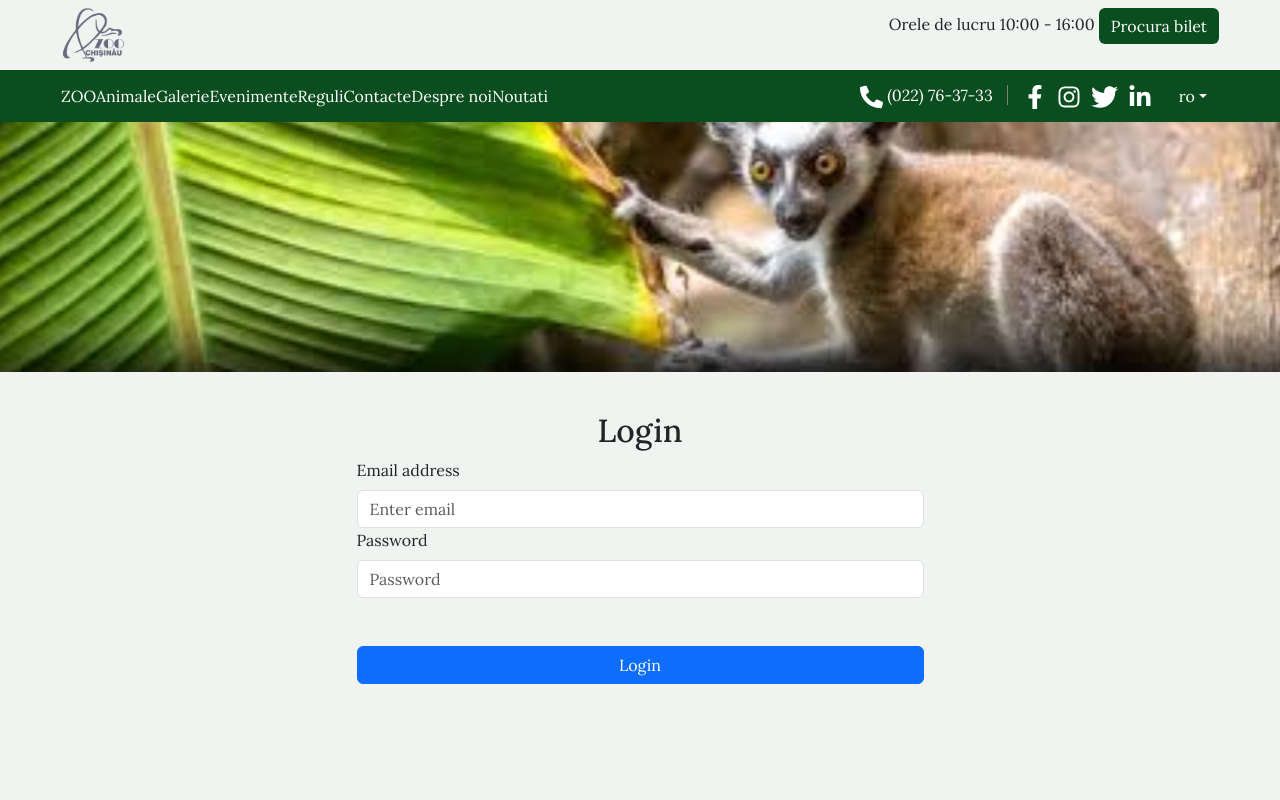
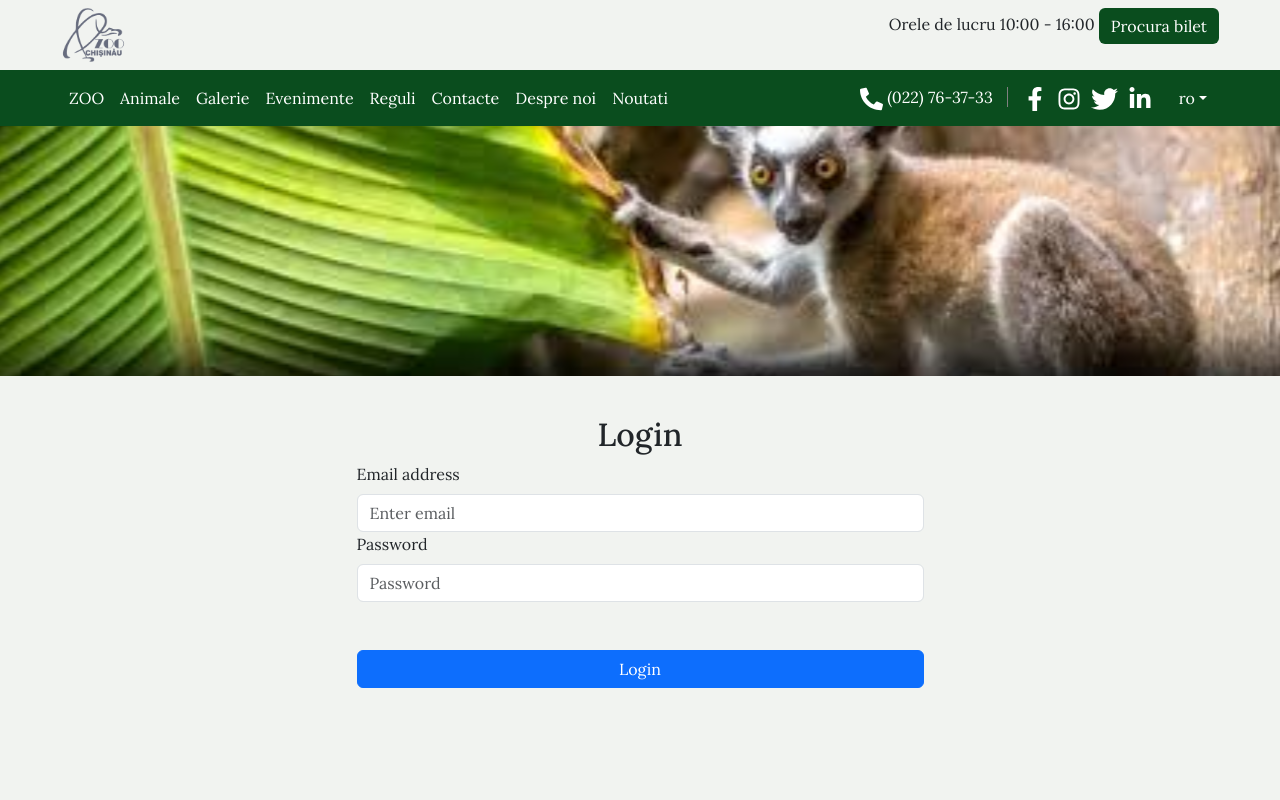
Before and after one commit to liubamiron/zoo_client, a React (Vite) app: page /login in a window 1280 px wide. Shown: the top 800 px of the page. Built offline with nearby package versions, Linux system fonts and the light colour scheme.

Commit message:
--navbar  changes

```diff
--- a/src/components/NavbarPage.jsx
+++ b/src/components/NavbarPage.jsx
@@ -32,14 +32,14 @@ function NavbarPage() {
                     <Navbar.Toggle aria-controls="basic-navbar-nav" className="mobile-menu-toggle" />
                     <Navbar.Collapse id="basic-navbar-nav" className={'navbar_menu'}>
                         <Nav className="me-auto align-content-center">
-                            <Link to="/" className="text_white">ZOO</Link>
-                            <Link to="/animals" className="text_white">{t('ANIMALS')}</Link>
-                            <Link to="/gallery" className="text_white">{t('GALLERY')}</Link>
-                            <Link to="/events" className="text_white">{t('EVENTS')}</Link>
-                            <Link to="/questions" className="text_white">{t('RULES')}</Link>
-                            <Link to="/contacts" className="text_white">{t('CONTACTS')}</Link>
-                            <Link to="/about" className="text_white">{t('ABOUT')}</Link>
-                            <Link to="/news" className="text_white">{t('NEWS')}</Link>
+                           <Link to="/" className="nav-link text_white">ZOO</Link>
+                            <Link to="/animals" className="nav-link text_white">{t('ANIMALS')}</Link>
+                            <Link to="/gallery" className="nav-link text_white">{t('GALLERY')}</Link>
+                            <Link to="/events" className="nav-link text_white">{t('EVENTS')}</Link>
+                            <Link to="/questions" className="nav-link text_white">{t('RULES')}</Link>
+                            <Link to="/contacts" className="nav-link text_white">{t('CONTACTS')}</Link>
+                            <Link to="/about" className="nav-link text_white">{t('ABOUT')}</Link>
+                            <Link to="/news" className="nav-link text_white">{t('NEWS')}</Link>
                             {/*<Nav.Link href="/login" className="text_white">Авторизация</Nav.Link>*/}
                         </Nav>
                         <Nav className="ms-auto align-items-center">
```
